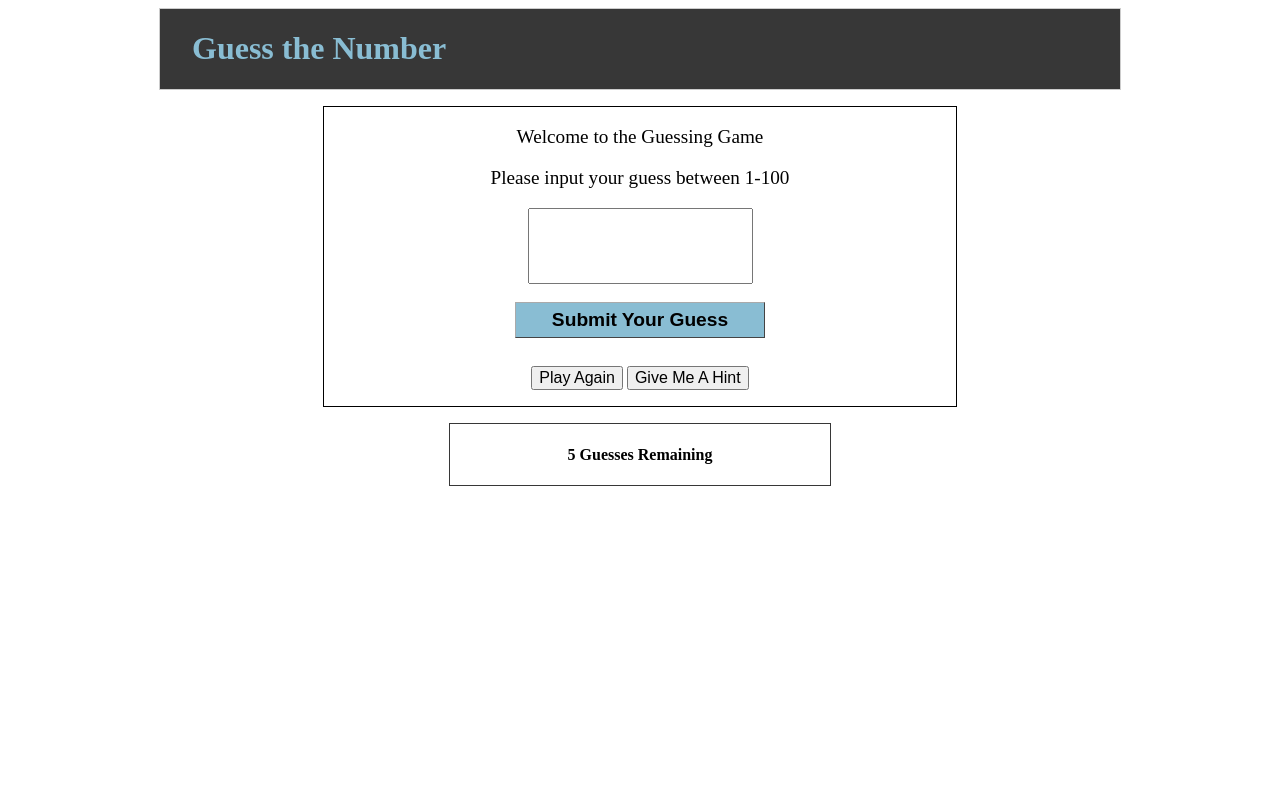
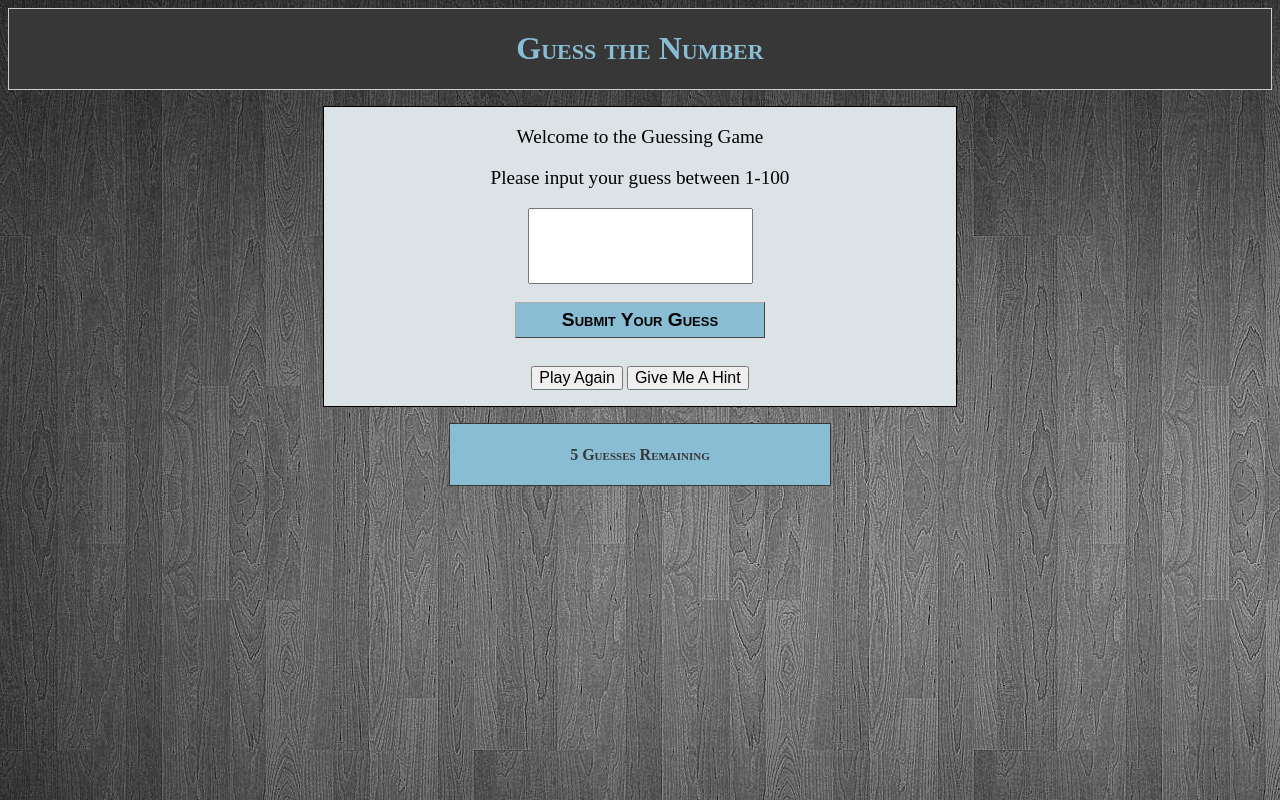
Before and after one commit to apackin/GuessingGame, a plain HTML site: page index.html in a window 1280 px wide. Drawn offline with Linux system fonts and the light colour scheme.

Commit message:
Add Background and Coloring
Added the image background, and some uniformly themed coloring to the page.

```diff
--- a/index.css
+++ b/index.css
@@ -1,23 +1,25 @@
-html {}
+html{
+  background-image: URL("https://raw.githubusercontent.com/apackin/GuessingGame/master/back.jpg");
+}
 
 .header {
   background: #373737;
   border: 1px solid #CCC;
-  width: 960px;
   margin: 0px auto;
 }
 
 h1 {
   font-size: 2em;
   color: #89bdd3;
-  margin-left: 1em;
+  font-variant: small-caps;
+  text-align: center;
 }
 
 .contents {
   text-align: center;
   width: 50%;
   margin: 1em auto;
-  background: white;
+  background: #DCE3E6;
   border:1px solid black;
 }
 
@@ -50,6 +52,7 @@ input[type="number"] {
   width: 250px;
   height: 36px;
   font-weight: bold;
+  font-variant: small-caps;
 }
 
 #optButdiv {
@@ -66,8 +69,10 @@ input[type="number"] {
 
 .footer {
   text-align: center;
-  background: white;
+  background: #89bdd3;
+  color: #373737;
   width: 30%;
   margin: auto;
   border:1px groove #373737;
+  font-variant: small-caps;
 }
```
